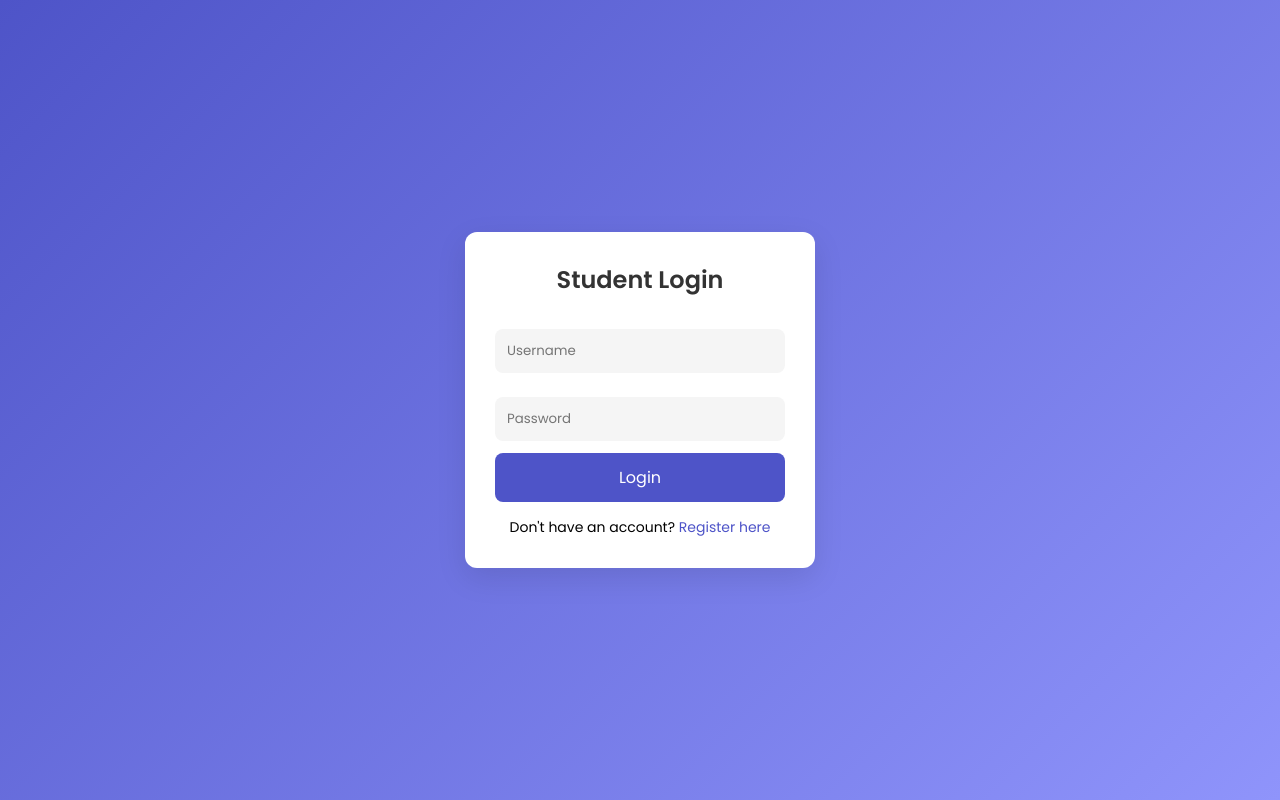
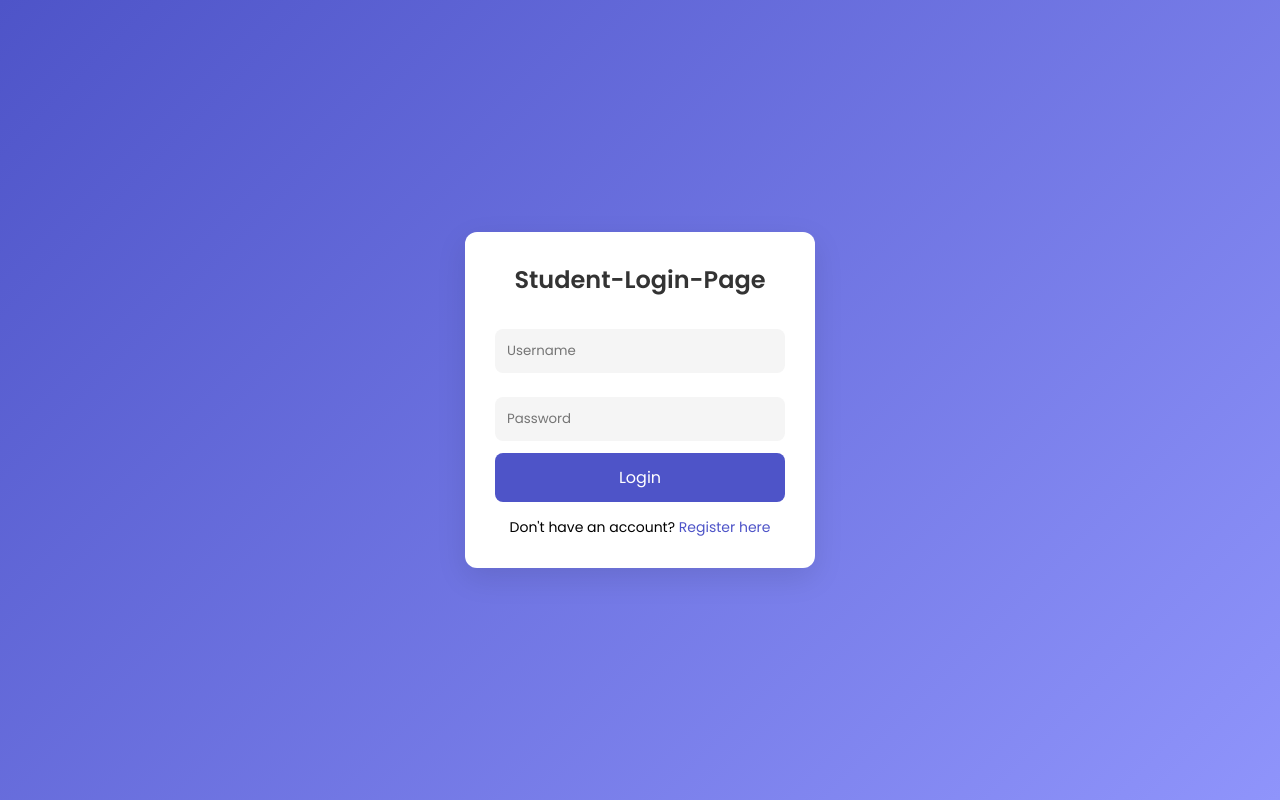
Before and after one commit to Laahiri31/login_page, a plain HTML site: page index.html in a window 1280 px wide. Drawn offline with Linux system fonts and the light colour scheme.

Commit message:
changed the heading

```diff
--- a/index.html
+++ b/index.html
@@ -99,7 +99,7 @@
 <body>
 
 <div class="login-container">
-    <h2>Student Login</h2>
+    <h2>Student-Login-Page</h2>
     <form>
         <input type="text" placeholder="Username" required><br>
         <input type="password" placeholder="Password" required><br>
```
